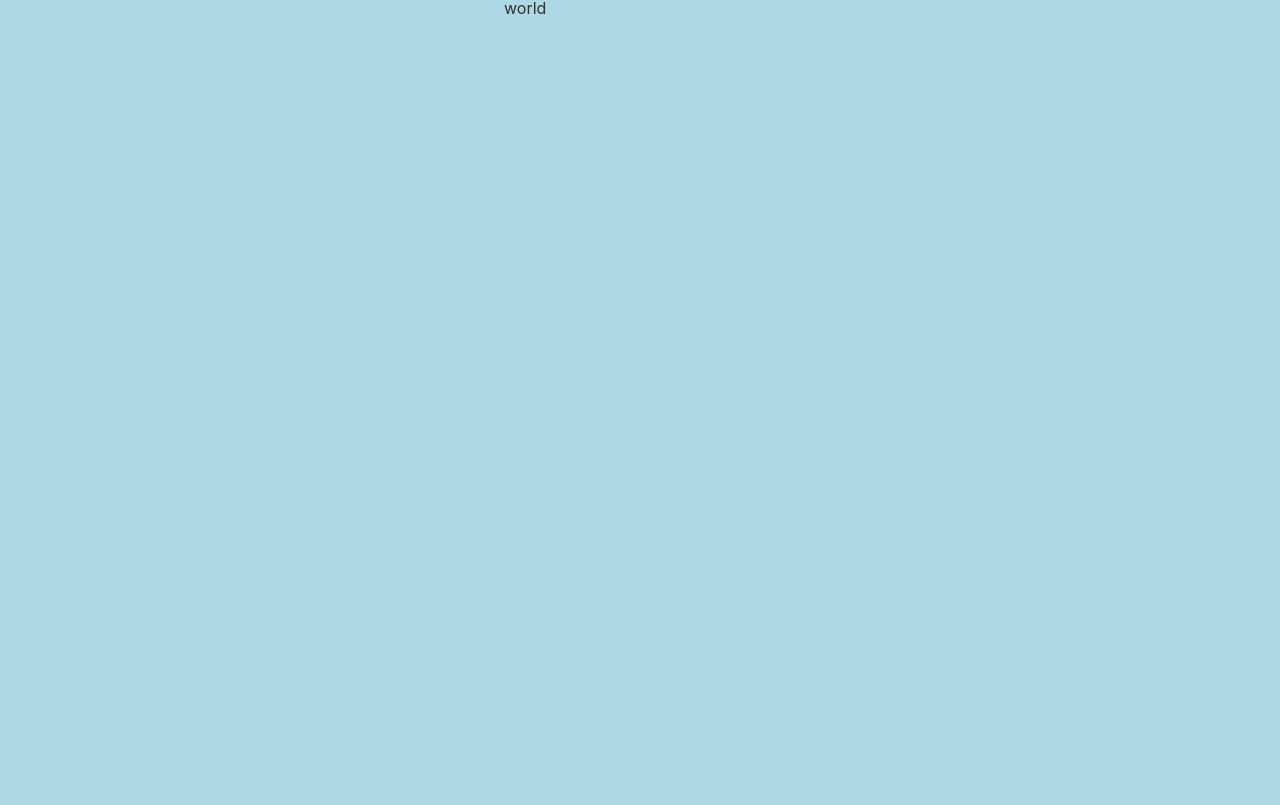
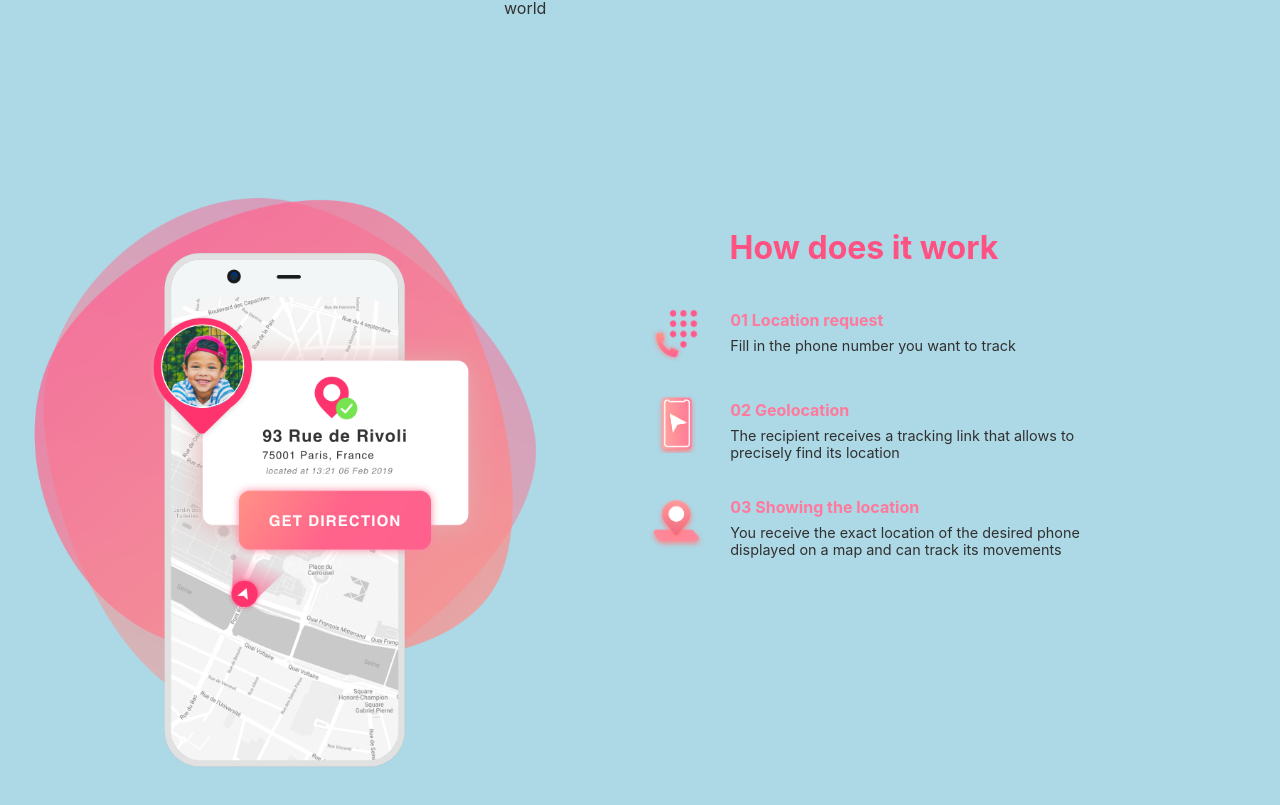
Before and after one commit to yasmin-e/geoloc-mock-site, a React (Create React App) app: page / in a window 1280 px wide. Shown: the part 897-1702 px from the top of the page. Before the commit the page ends 1056 px from the top, so only its background shows below. Built offline with nearby package versions, Linux system fonts and the light colour scheme.

Commit message:
refactor(): demo component added

```diff
--- a/src/pages/LandingPage/LandingPage.js
+++ b/src/pages/LandingPage/LandingPage.js
@@ -1,12 +1,14 @@
 import React from 'react';
 import Headline from '../../components/Headline/Headline';
 import Features from '../../components/KeyFeatures/Features';
+import Demo from '../../components/Demo/Demo';
 
 function LandingPage() {
  return (
    <div className="landing-page">
      <Headline />
      <Features />
+     <Demo />
    </div>
  );
 }
```
